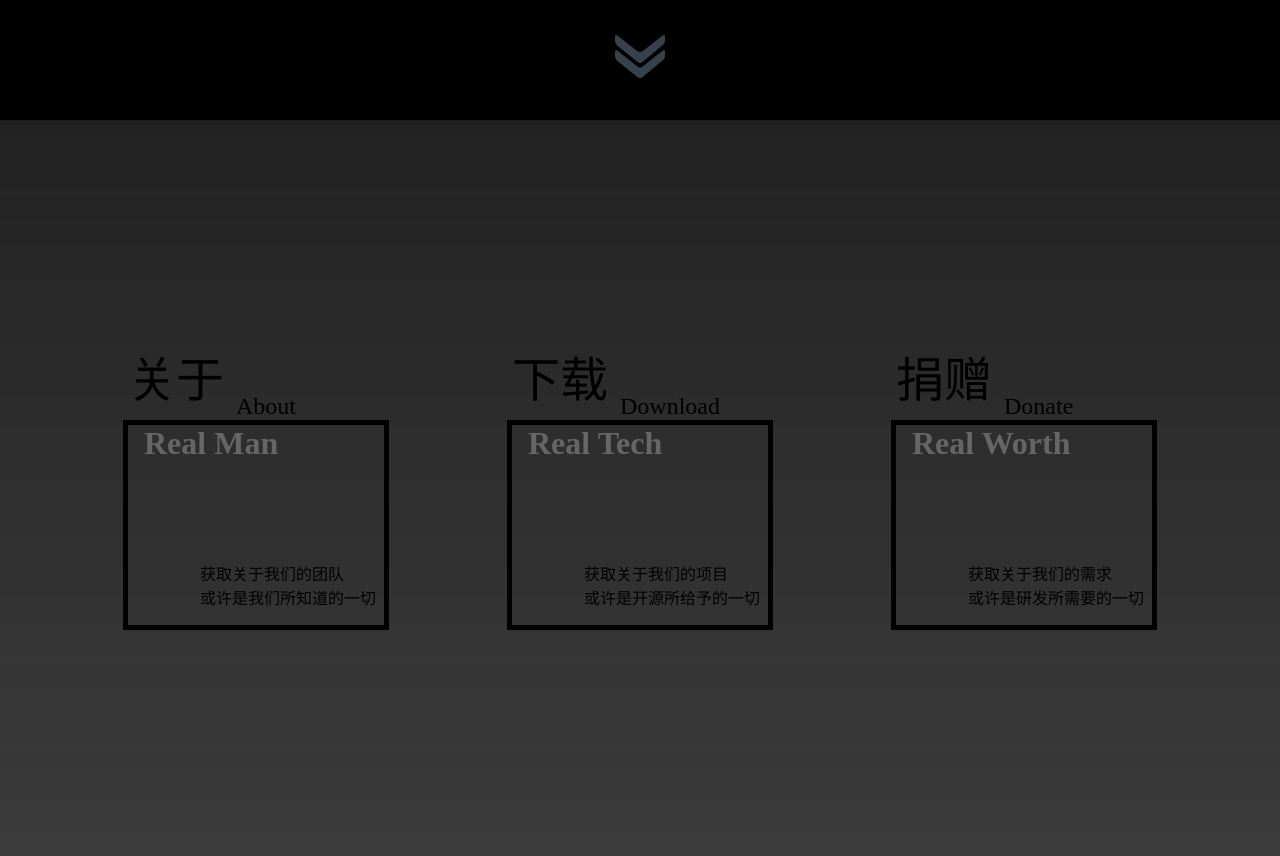
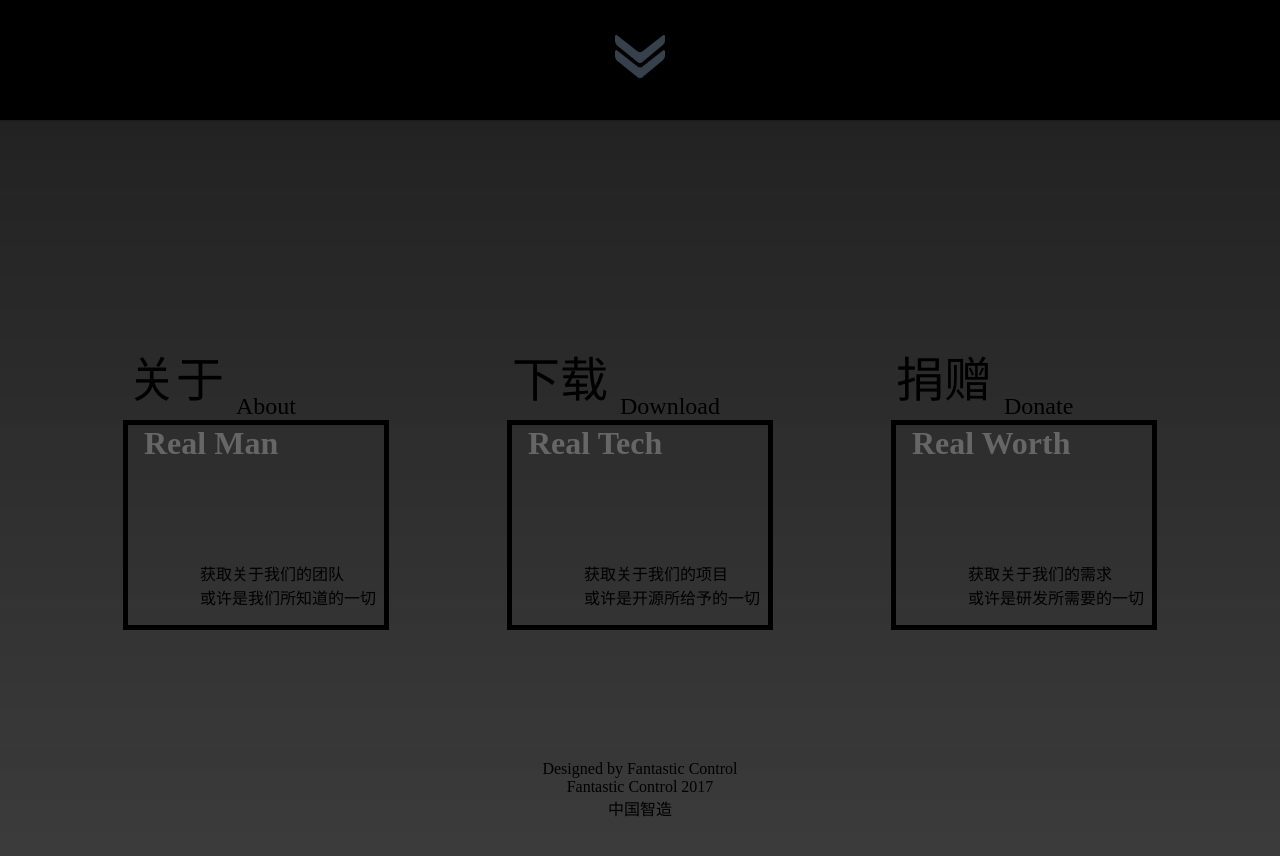
Before and after one commit to fantastic-control/fantastic-control.github.io, a plain HTML site: page home/origin/index.html in a window 1280 px wide. Shown: the part 680-1536 px from the top of the page. Drawn offline with Linux system fonts and the light colour scheme.

Commit message:
Update /index.html

```diff
--- a/home/origin/index.html
+++ b/home/origin/index.html
@@ -13,7 +13,15 @@
         user-select: none;
       }
       section {
+        position: static;
+        width: 100%;
+        height: 100%;
+      }
+      section > main {
         position: relative;
+        top: 0;
+        left: 0;
+        height: 100%;
         width: 100%;
       }
       #page1 {
@@ -81,6 +89,14 @@
       #donate {
         left: 80%;
       }
+      #page2 > main > footer {
+        position: absolute;
+        top: 80%;
+        left: 50%;
+        width: 50%;
+        text-align: center;
+        transform: translateX(-50%);
+      }
       .head {
         position: absolute;
         left: 0;
@@ -126,11 +142,11 @@
       }
     </style>
     <script>
-      window.$ready = function (func) { // Initialize
+      window.$ready = function (func) {
         if (document.readyState != "loading") func();
         else document.addEventListener("DOMContentLoaded", func);
       };
-      $ready(() => { // Resizing
+      $ready(() => {
         const resizeHandle = (() => {
           Array.prototype.slice.call(
             document.querySelectorAll("body > section")
@@ -162,12 +178,17 @@
   </head>
   <body>
     <section id="page1" data-pageid="1">
+      <main>
         <img src="img/model.png" id="model" />
         <h1 id="title">DRONE V1.0</h1>
         <span id="label">在此</span>
+      </main>
+      <footer>
         <img src="img/arrow.png" id="arrow" />
+      </footer>
     </section>
     <section id="page2" data-pageid="2">
+      <main>
         <nav id="nav">
           <a id="about">
             <span class="head">关于</span>
@@ -201,7 +222,15 @@
           </a>
         </nav>
         <footer>
+          <span>
+            Designed by Fantastic Control
+            <br />
+            Fantastic Control 2017
+            <br />
+            中国智造
+          </span>
         </footer>
+      </main>
     </section>
   </body>
 </html>
```
Also changed, not shown: 1 other file. Lines whose indentation alone changed are shown as unchanged.
